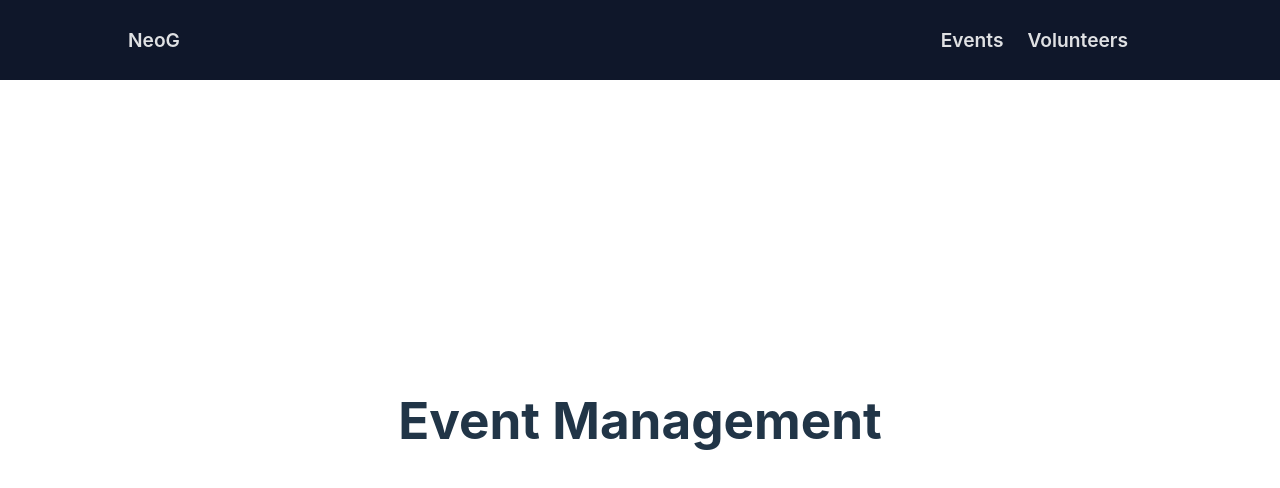
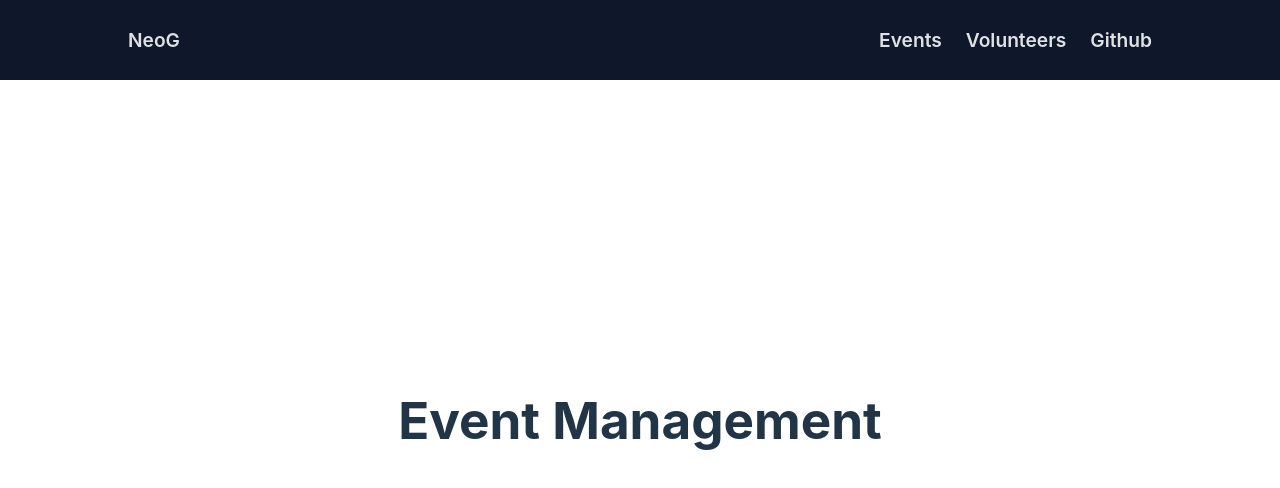
Before and after one commit to kashifhussainpathan/Volunteer-Management, a React (Vite) app in the folder client/: page / in a window 1280 px wide. Shown: the top 488 px of the page. Built offline with nearby package versions, Linux system fonts and the light colour scheme.

Commit message:
added github link

```diff
--- a/client/src/components/navbar/Navbar.jsx
+++ b/client/src/components/navbar/Navbar.jsx
@@ -14,7 +14,9 @@ const Navbar = () => {
           href="https://github.com/kashifhussainpathan/Volunteer-Management"
           target="_blank"
           rel="noopener noreferrer"
-        ></a>
+        >
+          Github
+        </a>
       </div>
     </div>
   );
```
